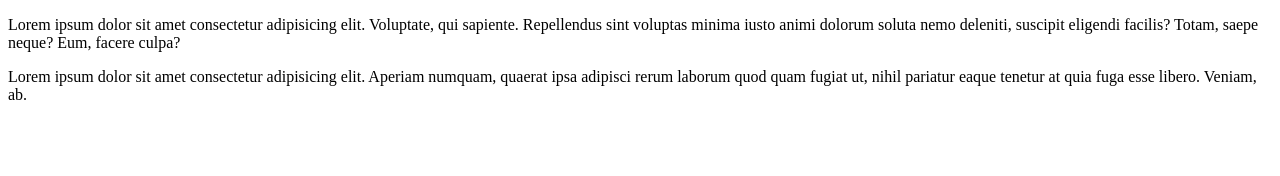
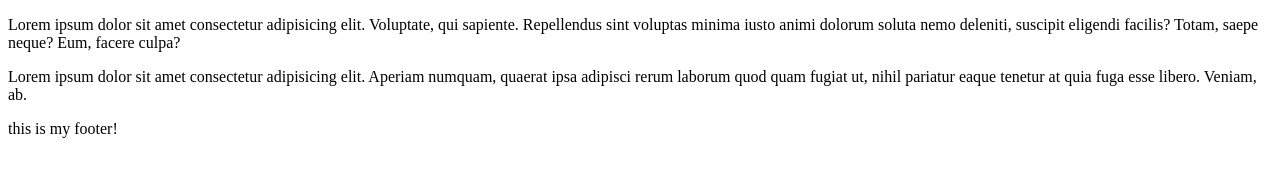
Before and after one commit to alexdarmos/git-branching-exercise-01, a plain HTML site: page index.html in a window 1280 px wide. Drawn offline with Linux system fonts and the light colour scheme; a script that the page names is missing.

Commit message:
added footer

```diff
--- a/index.html
+++ b/index.html
@@ -13,4 +13,7 @@
     <p>Lorem ipsum dolor sit amet consectetur adipisicing elit. Aperiam numquam, quaerat ipsa adipisci rerum laborum quod quam fugiat ut, nihil pariatur eaque tenetur at quia fuga esse libero. Veniam, ab.</p>
 
 </body>
+<footer>
+    <p>this is my footer!</p>
+</footer>
 </html>
```
